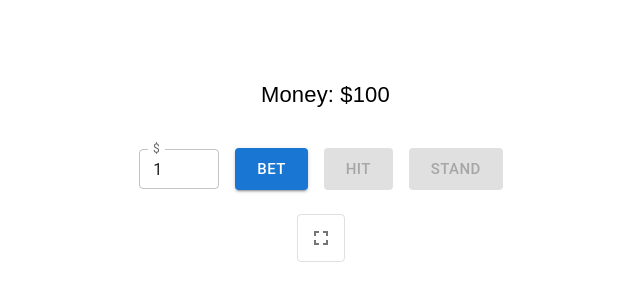
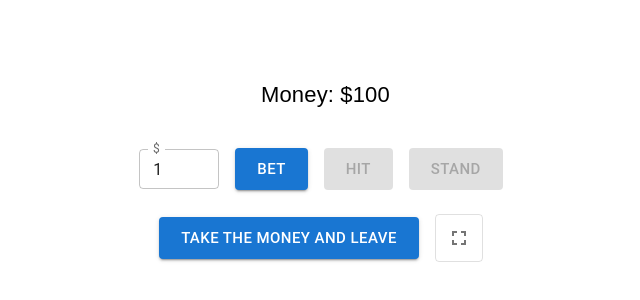
Before and after one commit to frontandrew/black-jack, a React (Vite) app in the folder packages/client/: page /game in a window 1280 px wide. Shown: the part 420-720 px from the top of the page, without its empty margins (319-959 px from the left). Built offline with nearby package versions, Linux system fonts and the light colour scheme.

Commit message:
fix: добавил возможность выйти со стола с выигрышем

```diff
--- a/packages/client/src/features/game/model.ts
+++ b/packages/client/src/features/game/model.ts
@@ -12,7 +12,6 @@
  * newGame - новая игра (обнуление GameState)
  *
  * ToDo добавить несколько игроков (или несколько одновременных ставок на поле)
- * ToDo возможность выхода со стола с выигрышем и сообщением с суммой выигрыша
  */
 
 import { createSlice, PayloadAction } from '@reduxjs/toolkit'
--- a/packages/client/src/pages/finish/view.tsx
+++ b/packages/client/src/pages/finish/view.tsx
@@ -1,9 +1,12 @@
 import { useNavigate } from 'react-router-dom'
+import { useSelector } from 'react-redux'
+import { RootState } from 'shared/store/store'
 import { Box, Button, Typography } from '@mui/material'
 import './style.css'
 
 export const FinishPage: React.FC = () => {
   const navigate = useNavigate()
+  const game = useSelector((state: RootState) => state.game)
 
   const handleRestart = () => {
     navigate('/start')
@@ -12,6 +15,11 @@ export const FinishPage: React.FC = () => {
   return (
     <Box className="finish">
       <Typography variant="h3">End Game</Typography>
+      <Typography variant="h4" sx={{ my: 3 }}>
+        {game.playerMoney > 0
+          ? `You won $${game.playerMoney}`
+          : 'You have lost all the money'}
+      </Typography>
       <Button
         variant="contained"
         onClick={handleRestart}
--- a/packages/client/src/pages/game/view.tsx
+++ b/packages/client/src/pages/game/view.tsx
@@ -47,6 +47,7 @@ export const GamePage: React.FC = () => {
       if (game.result == 'tie') {
         dispatch(updatePlayerMoney(bet)) // Tie, bet is returned
       }
+      if (bet > game.playerMoney) setBet(maxbet)
       dispatch(resetGame())
     }
   }, [game.status, game.result, game.playerMoney, dispatch, navigate])
@@ -141,7 +142,6 @@ export const GamePage: React.FC = () => {
             Stand
           </Button>
         </Box>
-
         <Box
           sx={{
             display: 'flex',
@@ -149,17 +149,37 @@ export const GamePage: React.FC = () => {
             justifyContent: 'center',
             my: 1,
           }}>
-          {game.playerMoney <= 0 && game.status === 'init' && (
+          <Button
+            variant="contained"
+            onClick={() => navigate('/finish')}
+            size="large"
+            sx={{ m: 1 }}
+            disabled={
+              (game.status !== 'init' && game.playerMoney >= 0) ||
+              (game.status !== 'gameover' && game.playerMoney <= 0)
+            }>
+            Take the money and leave
+          </Button>
+          <FullscreenButton />
+        </Box>
+
+        {game.playerMoney <= 0 && game.status === 'init' && (
+          <Box
+            sx={{
+              display: 'flex',
+              alignItems: 'center',
+              justifyContent: 'center',
+              my: 1,
+            }}>
             <Button
               variant="contained"
               onClick={() => navigate('/finish')}
               size="large"
               sx={{ m: 1 }}>
-              You have no money. Goodbye
+              You have lost all the money. Goodbye
             </Button>
-          )}
-          <FullscreenButton />
-        </Box>
+          </Box>
+        )}
       </div>
     </div>
   )
```
